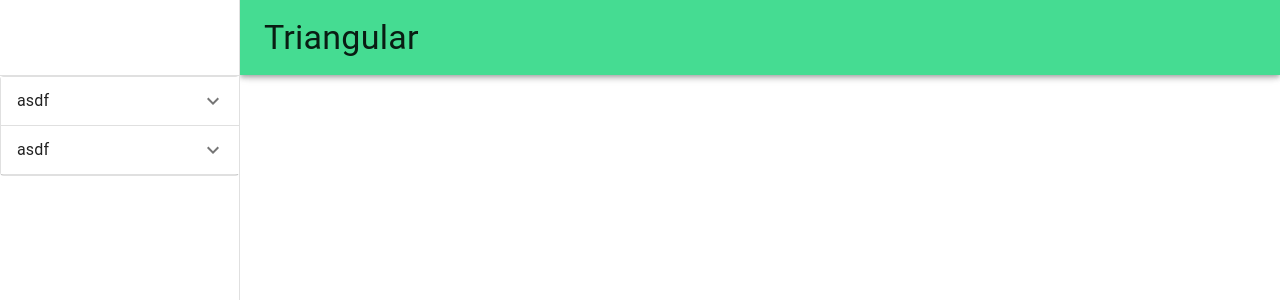
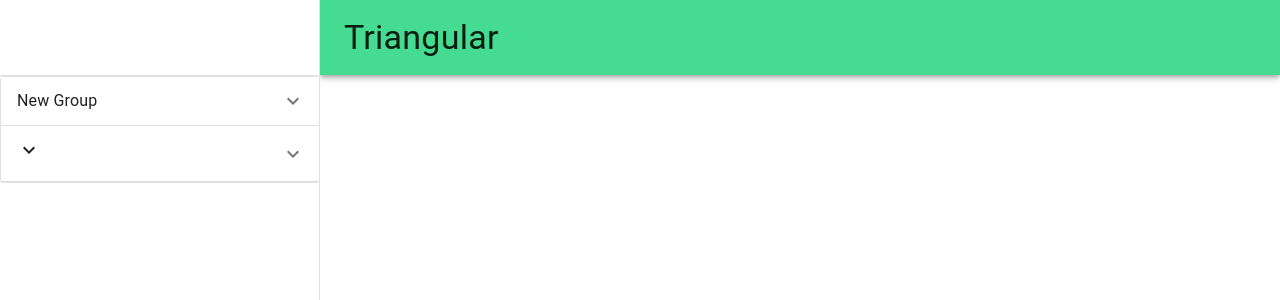
Before and after one commit to Shzmj/where2meet, a React (Create React App) app in the folder client/: page / in a window 1280 px wide. Shown: the top 300 px of the page. Built offline with nearby package versions, Linux system fonts and the light colour scheme.

Commit message:
continued on drawer

```diff
--- a/client/src/App.js
+++ b/client/src/App.js
@@ -7,7 +7,7 @@ import {
 
 import sideDrawer from "./sideDrawer.js"
 
-import {basicTheme} from "./theme.js";
+import {basicTheme, appBarHeight, drawerWIdth} from "./theme.js";
 
 function App() {
 
@@ -17,11 +17,11 @@ function App() {
         <AppBar
           position="fixed"
           sx={{
-            width: { sm: `calc(100% - ${240}px)` },
-            height: {sm: '75px'},
-            ml: { sm: `${240}px` },
+            width: { sm: `calc(100% - ${drawerWIdth}px)` },
+            height: {sm: `${appBarHeight}px`},
+            ml: { sm: `${drawerWIdth}px` },
           }}>
-          <Toolbar sx={{height: {sm: "75px"}}}>
+          <Toolbar sx={{height: {sm: `${appBarHeight}px`}}}>
             <Typography variant="h4">
               Triangular
             </Typography>
--- a/client/src/listItem.js
+++ b/client/src/listItem.js
@@ -3,7 +3,7 @@ import {Typography, ListItem, Divider,
     Accordion, AccordionSummary, AccordionDetails} from "@mui/material";
 import ExpandMoreIcon from "@mui/icons-material/ExpandMore";
 
-export default function listItem(component) {
+export default function listItem(name, component) {
     return (
         <div>
           <ListItem>
@@ -14,13 +14,9 @@ export default function listItem(component) {
           <AccordionSummary
           expandIcon={<ExpandMoreIcon />}
           >
-            <Typography>asdf</Typography>
+            <Typography>{name}</Typography>
           </AccordionSummary>
           <AccordionDetails>
-            <Typography>
-              Lorem ipsum dolor sit amet, consectetur adipiscing elit. Suspendisse
-              malesuada lacus ex, sit amet blandit leo lobortis eget.
-            </Typography>
             {component}
           </AccordionDetails>
           </Accordion>
--- /dev/null
+++ b/client/src/makeGroup.js
@@ -0,0 +1,53 @@
+import React from "react";
+
+import {TextField, Typography, Checkbox, FormControlLabel} from "@mui/material";
+
+export default function makeGroup() {
+
+    return (
+        <div>
+            <Typography
+            variant="h6"
+            >
+
+            </Typography>
+            <TextField
+            label="Group Name"
+            sx={{mb: 1.5}}
+            />
+            <TextField
+            label="Your Name"
+            sx={{mb: 1.5}}
+            />
+            <TextField
+            label="Location"
+            sx={{mb: 1.5}}
+            />
+            <Typography
+            sx={{mt: 1.5, mb: 1.5}}
+            >
+                Preferred Event Types
+            </Typography>
+            <FormControlLabel
+            label="Restaurant"
+            control={<Checkbox/>}
+            >
+            </FormControlLabel>
+            <FormControlLabel
+            label="Cinema"
+            control={<Checkbox/>}
+            >
+            </FormControlLabel>
+            <FormControlLabel
+            label="Club"
+            control={<Checkbox/>}
+            >
+            </FormControlLabel>
+            <FormControlLabel
+            label="Sports"
+            control={<Checkbox/>}
+            >
+            </FormControlLabel>
+        </div>
+    );
+}
--- a/client/src/sideDrawer.js
+++ b/client/src/sideDrawer.js
@@ -4,6 +4,8 @@ import {Toolbar, Paper,
 
 import listItem from "./listItem.js";
 import ExpandMoreIcon from "@mui/icons-material/ExpandMore";
+import makeGroup from "./makeGroup.js";
+import { appBarHeight, drawerWIdth } from './theme.js';
 
 export default function sideDrawer() {
 
@@ -13,16 +15,16 @@ export default function sideDrawer() {
             variant="permanent"
             sx={{
               display: { xs: 'none', sm: 'block' },
-              '& .MuiDrawer-paper': { boxSizing: 'border-box', width: 240 },
+              '& .MuiDrawer-paper': { boxSizing: 'border-box', width: drawerWIdth },
             }}
             open
           >
-          <Toolbar sx={{height: {sm: "75px"}}}/>
+          <Toolbar sx={{height: {sm: appBarHeight}}}/>
           <Divider/>
           <Paper variant="outlined">
           <React.Fragment>
             <List>
-              {listItem(<ExpandMoreIcon/>)}
+              {listItem("New Group", makeGroup())}
               {listItem(<ExpandMoreIcon/>)}
             </List>
           </React.Fragment>
--- a/client/src/theme.js
+++ b/client/src/theme.js
@@ -1,6 +1,9 @@
 import {
     ThemeOptions, createTheme,
   } from "@mui/material/styles";
+
+export const appBarHeight = 75;
+export const drawerWIdth = 320;
 
 export const basicTheme = createTheme({
     palette: {
@@ -23,7 +26,7 @@ export const basicTheme = createTheme({
       MuiAccordionSummary: {
         styleOverrides: {
           root: {
-            width: "240px",
+            width: `${drawerWIdth}px`,
           },
         },
       },
```
